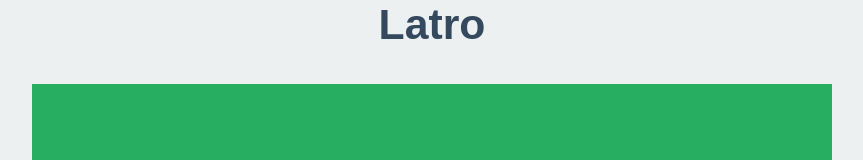
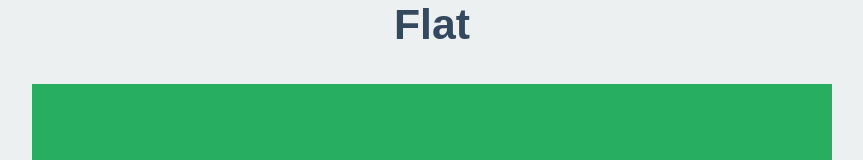
Before and after one commit to dmattt98/Centurion, a plain HTML site: page index.html in a window 1280 px wide. Shown: the top 160 px of the page, without its empty margins (208-1071 px from the left). Drawn offline with Linux system fonts and the light colour scheme.

Commit message:
Fix name on main page

```diff
--- a/index.html
+++ b/index.html
@@ -11,6 +11,6 @@
     <link rel="stylesheet" href="assets/style.css">
 </head>
 <body>
-    <h2>Latro</h2>
+    <h2>Flat</h2>
 </body>
 </html>
```
